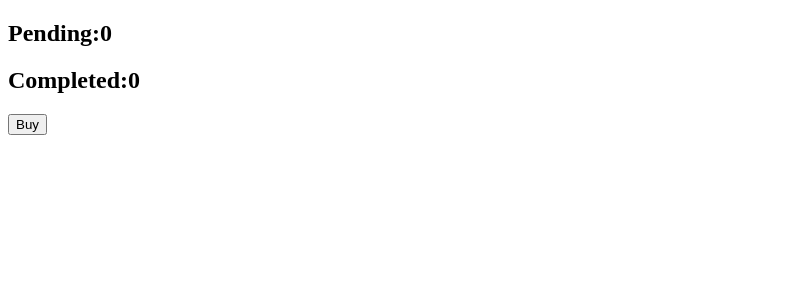
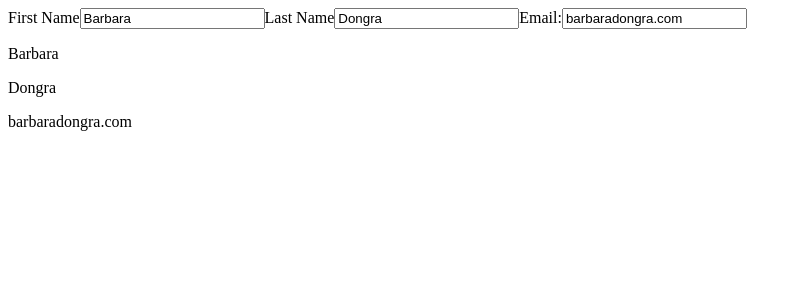
Before and after one commit to get-aakash/reactPlayground, a React (Vite) app: page / in a window 1280 px wide. Shown: the top 300 px of the page, without its empty margins (0-802 px from the left). Built offline with nearby package versions, Linux system fonts and the light colour scheme.

Commit message:
updating the objects in the state

```diff
--- a/src/App.jsx
+++ b/src/App.jsx
@@ -1,23 +1,39 @@
-import { useState } from "react"
+import React from 'react'
+import { useState } from 'react'
 
-export default function MarketPlace() {
-  const [pending, setPending] = useState(0)
-  const [completed, setCompleted] = useState(0)
+const App = () => {
 
-  function handleOnClick(){
-    setPending(pending+1)
-    setTimeout(()=>{
-      setPending(n=>n-1)
-      setCompleted(n=>n+1)
-    },3000)
+  const [person, setPerson] = useState({
+    firstName: "Barbara",
+    lastName: "Dongra",
+    email: "barbaradongra.com"
+  })
+
+  function handleFirstNameChange(e){
+    setPerson({...person,firstName:e.target.value})
+  }
+  function handleLastNameChange(e){
+    setPerson({...person, lastName: e.target.value})
+  }
+  function handleEmailChange(e){
+    setPerson({...person, email: e.target.value})
   }
   return (
-    <>
-      <h2>Pending:{pending}</h2>
-      <h2>Completed:{completed}</h2>
+    <div>
 
-      <button onClick={handleOnClick}>Buy</button>
-    </>
+      <label>First Name</label>
+      <input type="text" value={person.firstName} onChange={handleFirstNameChange} />
 
+      <label>Last Name</label>
+      <input type="text" value={person.lastName} onChange={handleLastNameChange}/>
+
+      <label>Email:</label>
+      <input type="email" value={person.email} onChange={handleEmailChange} />
+      <p>{person.firstName}</p>
+      <p>{person.lastName}</p>
+      <p>{person.email}</p>
+    </div>
   )
 }
+
+export default App
```
